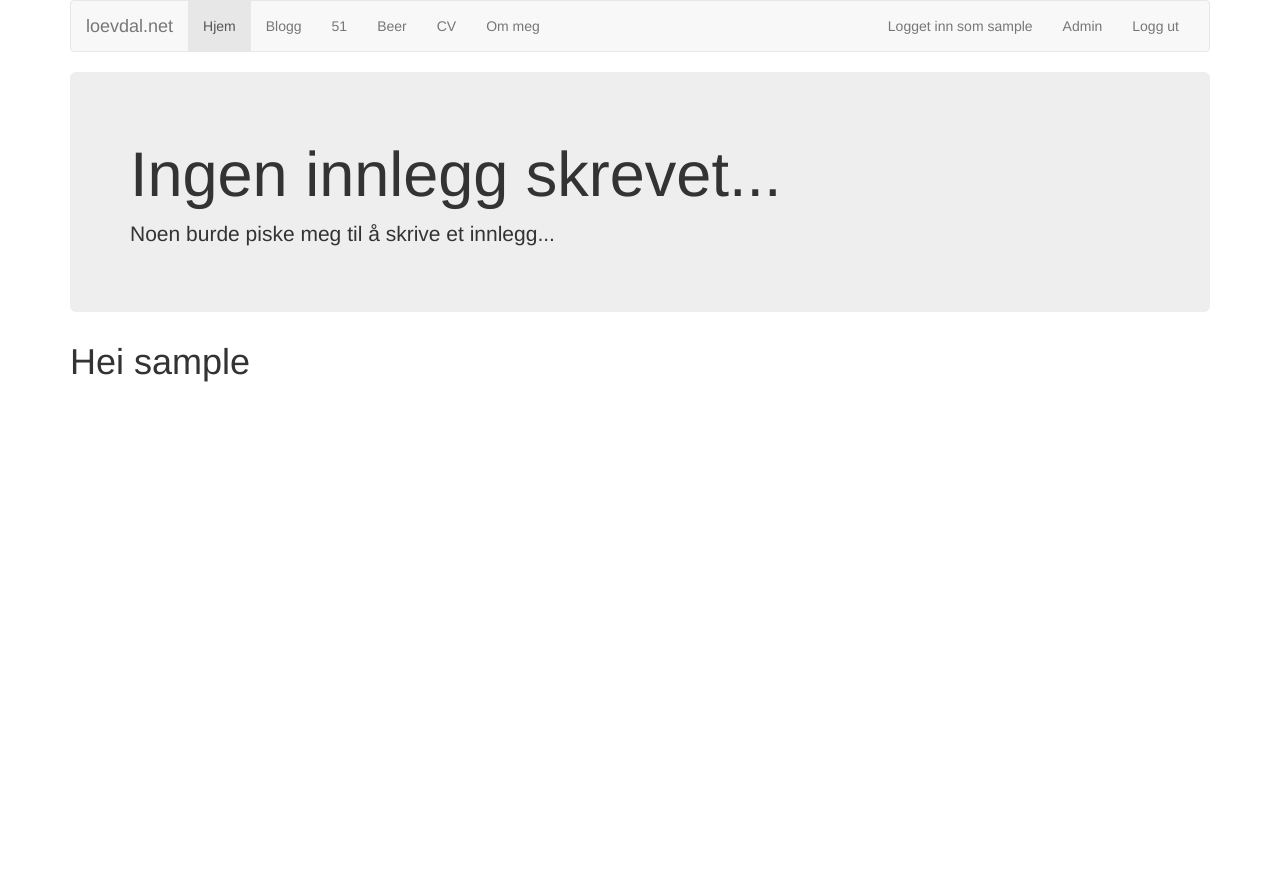
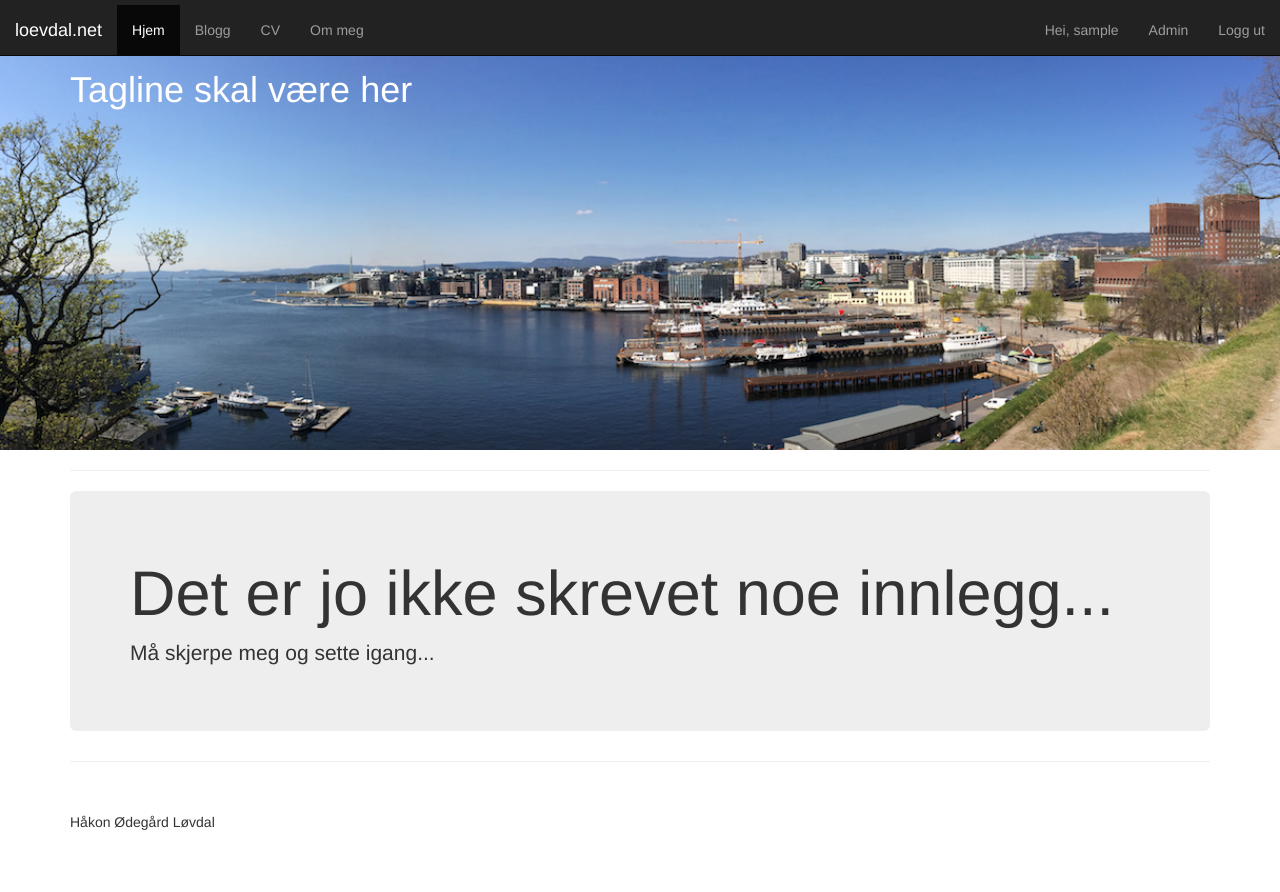
Before and after one commit to hakloev/old-hakloevno, a Django app: page / in a window 1280 px wide. Before the commit the page ends 382 px from the top, so only its background shows below. Run offline with Django 3.2, Linux system fonts and the light colour scheme; the visitor is signed in with stand-in values (Sample User, id 1); data that the repository does not hold is empty; some libraries are stand-ins or nearby versions.

Commit message:
what is microcommit?

```diff
--- a/blog/models.py
+++ b/blog/models.py
@@ -7,7 +7,7 @@ from django.template.defaultfilters import slugify
 class Blogpost(models.Model):
     title = models.CharField(max_length=50, unique=True)
     slug = models.SlugField(unique=True, db_index=True)
-    ingress = models.CharField(max_length=100)
+    ingress = models.CharField(max_length=200)
     text = models.TextField()
     posted = models.DateTimeField(db_index=True, auto_now_add=True)
     category = models.ForeignKey('blog.Category')
--- a/blog/urls.py
+++ b/blog/urls.py
@@ -6,7 +6,7 @@ urlpatterns = patterns('',
     # url(r'^$', 'loevdalnet.views.home', name='home'),
     # url(r'^blog/', include('blog.urls')),
 
-    url(r'^$', newpost),
-    url(r'^posts/$', index),
+    url(r'^$', index),
+    url(r'^newpost/$', newpost),
     url(r'^posts/(?P<slug>[-a-zA-Z0-9]+)/$', post_by_slug, name='post_by_slug'),
 )
--- a/front/views.py
+++ b/front/views.py
@@ -1,7 +1,5 @@
 from django.shortcuts import render
 from blog.models import Blogpost
-from django.contrib.auth import authenticate, login, logout
-from django.http import HttpResponseRedirect, HttpResponse
 
 # Create your views here.
 
@@ -9,33 +7,8 @@ def index(request):
     context = {}
     context['request'] = request
     try:
-        post = Blogpost.objects.latest('posted')
+        posts = Blogpost.objects.order_by('-posted')[:3]
     except:
-        post = []
-    context['post'] = post
+        posts = []
+    context['posts'] = posts
     return render(request, u'index.html', context)
-
-def login_view(request):
-    return render(request, u'login.html', None)
-
-def login_user(request):
-    context = {}
-    context['request'] = request
-    username = request.POST['username']
-    password = request.POST['password']
-    user = authenticate(username=username, password=password)
-    if user is not None:
-        if user.is_active:
-            login(request, user)
-            context['user'] = user
-            return HttpResponseRedirect('/')
-        else:
-            # Inactive account
-            return render(request, u'index.html', context)
-    else:
-        # Bad login
-        return render(request, u'index.html', context)
-
-def logout_view(request):
-    logout(request)
-    return HttpResponseRedirect('/')
--- a/loevdalnet/urls.py
+++ b/loevdalnet/urls.py
@@ -1,5 +1,5 @@
 from django.conf.urls import patterns, include, url
-from front.views import index, login_view, login_user, logout_view
+from front.views import index
 from django.contrib import admin
 admin.autodiscover()
 
@@ -9,10 +9,9 @@ urlpatterns = patterns('',
     # url(r'^blog/', include('blog.urls')),
 
     url(r'^admin/', include(admin.site.urls)),
+    url(r'^accounts/login/$', 'django.contrib.auth.views.login', {'template_name': 'login.html'}),
+    url(r'^accounts/logout/(?P<next_page>.*)$', 'django.contrib.auth.views.logout', name='auth_logout_next'),
 
     url(r'^$', index),
-    url(r'^login/$', login_view),
-    url(r'^auth/user/$', login_user),
-    url(r'^logout/$', logout_view),
     url(r'^blog/', include('blog.urls')),
 )
--- /dev/null
+++ b/static/css/style.css
@@ -0,0 +1,44 @@
+header {
+    margin-bottom: 50px; /* height of navbar++ */
+    vertical-align: middle;
+}
+
+.picture-header {
+    height: 400px;
+    background: url(/static/images/picture-header.png) center center no-repeat;
+    background-size: cover;
+}
+
+.tagline {
+    color: #fff;
+}
+
+footer {
+    margin: 50px 0;
+}
+
+.navbar-nav li {
+    padding-top: 5px;
+}
+
+.navbar-nav li:hover {
+    background: #ccc;
+}
+
+.navbar-nav li a {
+    display: block;
+}
+
+.navbar-nav>li>a:hover {
+    background: #101010 !important;
+}
+
+.navbar-brand {
+    padding-top: 20px;
+    color: #fff !important;
+}
+
+
+.navbar-text {
+    padding-top: 5px;
+}
--- a/templates/base.html
+++ b/templates/base.html
@@ -7,19 +7,29 @@
         <meta name="description" content="">
         <link rel="stylesheet" href="//netdna.bootstrapcdn.com/bootstrap/3.1.1/css/bootstrap.min.css">
         <link href="//netdna.bootstrapcdn.com/font-awesome/4.1.0/css/font-awesome.min.css" rel="stylesheet">
+        <link href="/static/css/style.css" rel="stylesheet">
         <title>{% block title  %}navi.loevdal {% endblock %}</title>
     </head>
     <body>
         <header>
-        {% include 'navbar.html' %}
+            {% include 'navbar.html' %}
         </header>
+        {% block picture_block %}
+        {% endblock %}
         <div class="container">
+            <hr>
             {% block body_block %}
 
             {% endblock %}
+            <hr>
+            <footer>
+            <div class="row">
+                <div class="col-md-12">
+                    <p>Håkon Ødegård Løvdal</p>
+                </div>
+            </div>
+            </footer>
         </div>
-        <footer>
-        </footer>
         <script src="https://code.jquery.com/jquery-2.0.3.min.js"></script>
         <script src="https://netdna.bootstrapcdn.com/bootstrap/3.1.1/js/bootstrap.min.js"></script>
         <script>
--- a/templates/blog/article.html
+++ b/templates/blog/article.html
@@ -2,10 +2,12 @@
 
 {% block title %}
 {{ block.super }}
-&ndash; {{ post.title }}
+&ndash; blogg &ndash; {{ post.title }}
 {% endblock %}
 
 {% block body_block %}
+<div class="row">
+    <div class="col-md-8">
     {% if post %}
         <div class="panel panel-default">
             <div class="panel-heading">
@@ -21,5 +23,7 @@
     {% else %}
         <h1>Finnes ikke...</h1>
     {% endif%}
+    </div>
+</div>
 
 {% endblock %}
--- a/templates/index.html
+++ b/templates/index.html
@@ -2,24 +2,37 @@
 
 {% block title %}
 {{ block.super }}
-&ndash; test
+&ndash; hjem
+{% endblock %}
+
+{% block picture_block %}
+    <div class="picture-header">
+        <div class="container">
+            <div class="row">
+                <div class="col-md-12">
+                    <h1 class="tagline">Tagline skal være her</h1>
+                </div>
+            </div>
+        </div>
+    </div>
 {% endblock %}
 
 {% block body_block %}
-    {% if post %}
-        <div class="jumbotron">
-            <h1>{{ post.title }}</h1>
+{% if posts %}
+    <div class="row">
+        {% for post in posts %}
+            <div class="col-md-4">
+                <h2><a href="{{ post.get_absolute_url }}">{{ post.title }}</a></h2>
                 <p>{{ post.ingress }}</p>
-            <p><a class="btn btn-primary btn-lg" role="button" href="{{ post.get_absolute_url }}">Les mer</a> </p>
+                <small>{{ post.posted|date:"d.m.Y" }}</small>
+            </div>
+        {% endfor %}
     </div>
 {% else %}
     <div class="jumbotron">
-            <h1>Ingen innlegg skrevet...</h1>
-            <p>Noen burde piske meg til å skrive et innlegg...</p>
+        <h1>Det er jo ikke skrevet noe innlegg...</h1>
+        <p>Må skjerpe meg og sette igang...</p>
     </div>
 {% endif %}
 
-{% if user.is_authenticated %}
-<h1>Hei {{ user.username }}</h1>
-{% endif %}
 {% endblock %}
--- a/templates/navbar.html
+++ b/templates/navbar.html
@@ -1,5 +1,4 @@
-<div class="container">
-    <div class="navbar navbar-default" role="navigation">
+<nav class="navbar navbar-fixed-top navbar-inverse" role="navigation">
     <div class="container-fluid">
         <div class="navbar-header">
             <button type="button" class="navbar-toggle" data-toggle="collapse" data-target=".navbar-collapse">
@@ -12,26 +11,23 @@
         <div class="navbar-collapse collapse">
             <ul class="nav navbar-nav">
                 <li {% if request.path = '/' %}class="active"{% endif %}><a href="/">Hjem</a></li>
-                    <li {% if '/blog/' in request.path %}class="active"{% endif %}><a href="/blog/posts/">Blogg</a></li>
-                    <li><a href="#">51</a></li>
-                    <li><a href="#">Beer</a></li>
+                <li {% if '/blog/' in request.path %}class="active"{% endif %}><a href="/blog/">Blogg</a></li>
                 <li><a href="#">CV</a></li>
                 <li><a href="#">Om meg</a></li>
             </ul>
             <div class="navbar-inner navbar-right">
             {% if user.is_authenticated %}
-                    <p class="navbar-text">Logget inn som {{ user.username }}</p>
+                <p class="navbar-text">Hei, {{ user.username }}</p>
                 <ul class="nav navbar-nav">
                     <li><a href="/admin/">Admin</a></li>
-                        <li><a href="/logout/">Logg ut</a></li>
+                    <li><a href="{% url 'auth_logout_next' request.path %}">Logg ut</a></li>
                 </ul>
             {% else %}
                 <ul class="nav navbar-nav">
-                        <li><a href="/login/">Logg inn</a></li>
+                    <li><a href="/accounts/login/?next={{ request.path }}">Logg inn</a></li>
                 </ul>
             {% endif %}
             </div>
         </div><!--/.nav-collapse -->
     </div><!--/.container-fluid -->
-    </div>
-</div>
+</nav>
```
Also changed, not shown: blog/views.py (+21 -2 lines), templates/blog/blog.html (+8 -0 lines), templates/blog/newpost.html (+51 -3 lines), templates/blog/sidebar.html (added, +11 -0 lines), templates/login.html (+7 -3 lines), blog/migrations/0001_initial.py (added), blog/migrations/0002_auto__chg_field_blogpost_ingress.py (added), blog/migrations/__init__.py (added), static/images/picture-header.png (added). Lines whose indentation alone changed are shown as unchanged.
